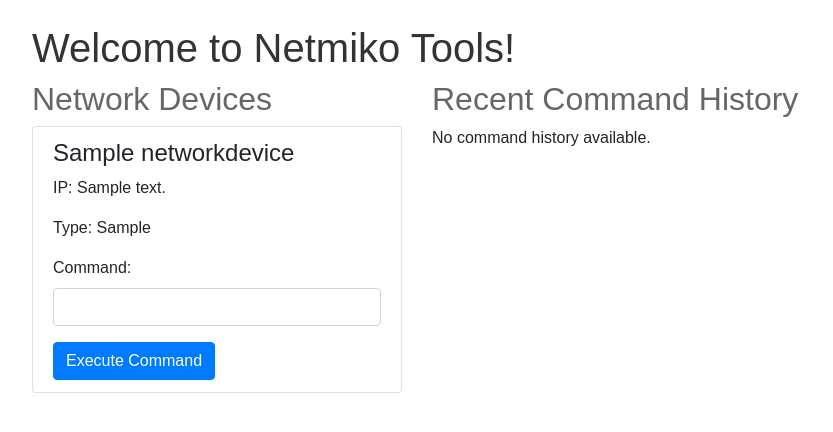
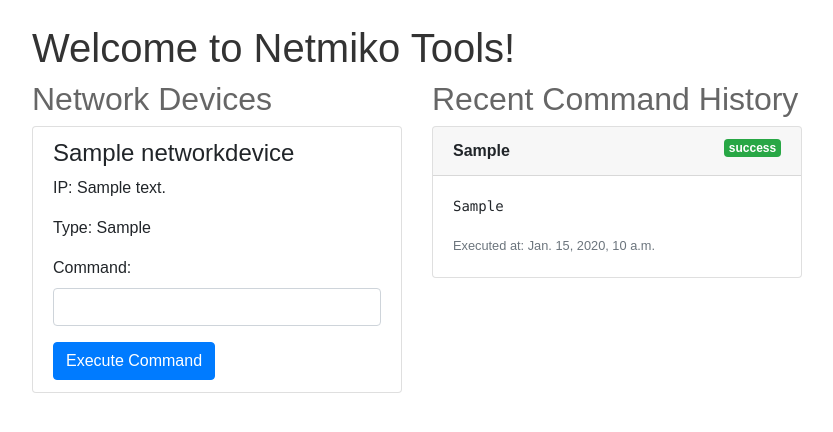
Before and after one commit to sydasif/django_network_manager, a Django app: page / in a window 1280 px wide. Shown: the part 76-508 px from the top of the page, without its empty margins (223-1056 px from the left). Run offline with Django 5.2, Linux system fonts and the light colour scheme; tables that the repository leaves empty hold one stand-in row (values such as "Sample post").

Commit message:
Add command output from device to home page

```diff
--- a/netmiko_tools/templates/netmiko_tools/index.html
+++ b/netmiko_tools/templates/netmiko_tools/index.html
@@ -40,7 +40,8 @@
 
     <div class="col-md-6">
         <h2>Recent Command History</h2>
-        {% for history in device.command_history.all|slice:":5" %}
+        {% if command_history %}
+            {% for history in command_history %}
             <div class="card mb-3">
                 <div class="card-header">
                     <strong>{{ history.command }}</strong>
@@ -53,9 +54,10 @@
                     <small class="text-muted">Executed at: {{ history.executed_at }}</small>
                 </div>
             </div>
-        {% empty %}
+            {% endfor %}
+        {% else %}
         <p>No command history available.</p>
-        {% endfor %}
+        {% endif %}
     </div>
 </div>
 {% endblock %}
--- a/netmiko_tools/views.py
+++ b/netmiko_tools/views.py
@@ -9,6 +9,7 @@ from .models import CommandHistory, NetworkDevice
 def home(request):
     devices = NetworkDevice.objects.all()
     form = CommandForm()
+    command_history = CommandHistory.objects.all().order_by("-executed_at")[:5]
 
     if request.method == "POST":
         form = CommandForm(request.POST)
@@ -51,5 +52,5 @@ def home(request):
     return render(
         request,
         "netmiko_tools/index.html",
-        {"devices": devices, "form": form},
+        {"devices": devices, "form": form, "command_history": command_history},
     )
```
Lines whose indentation alone changed are shown as unchanged.
